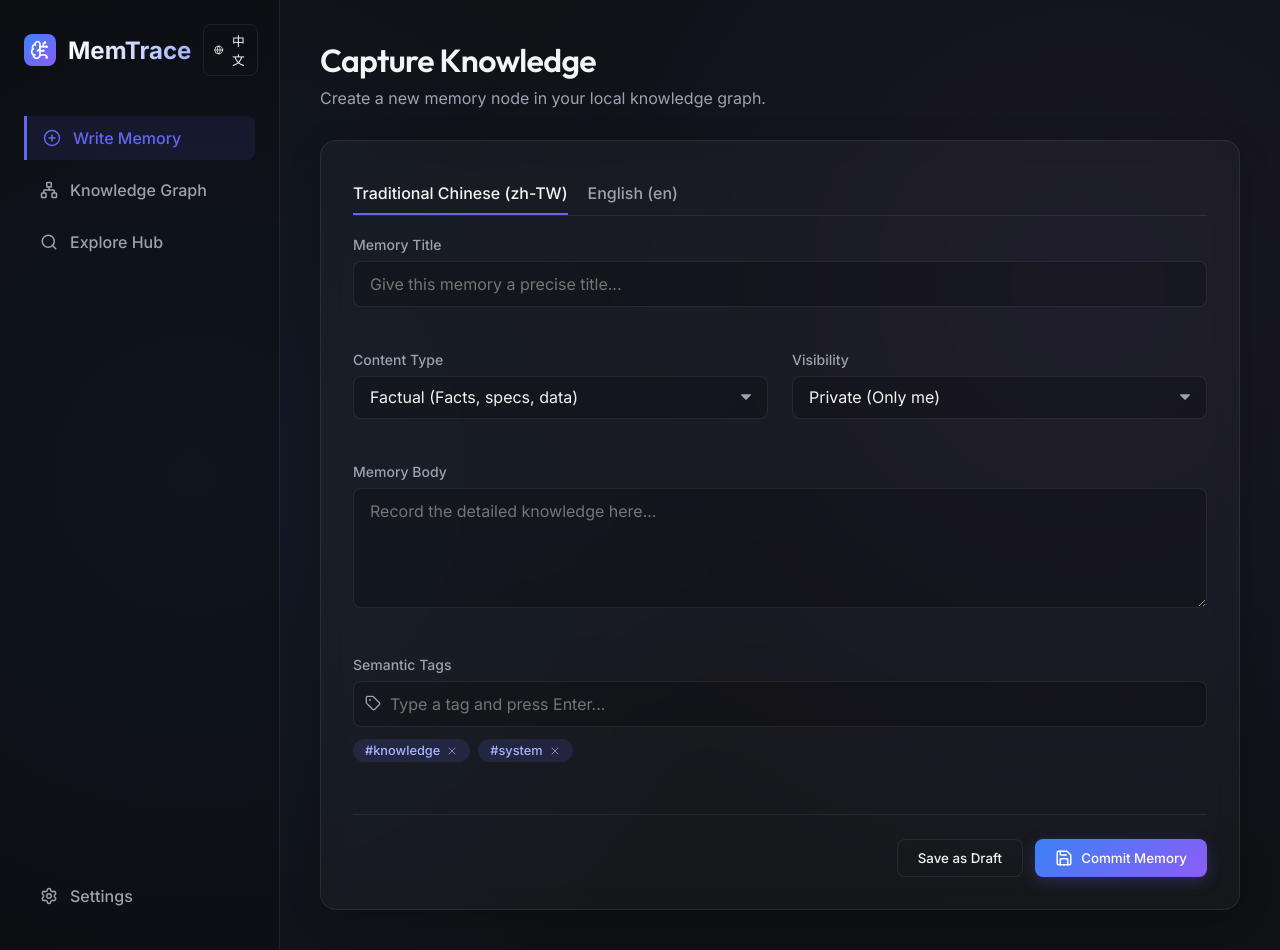
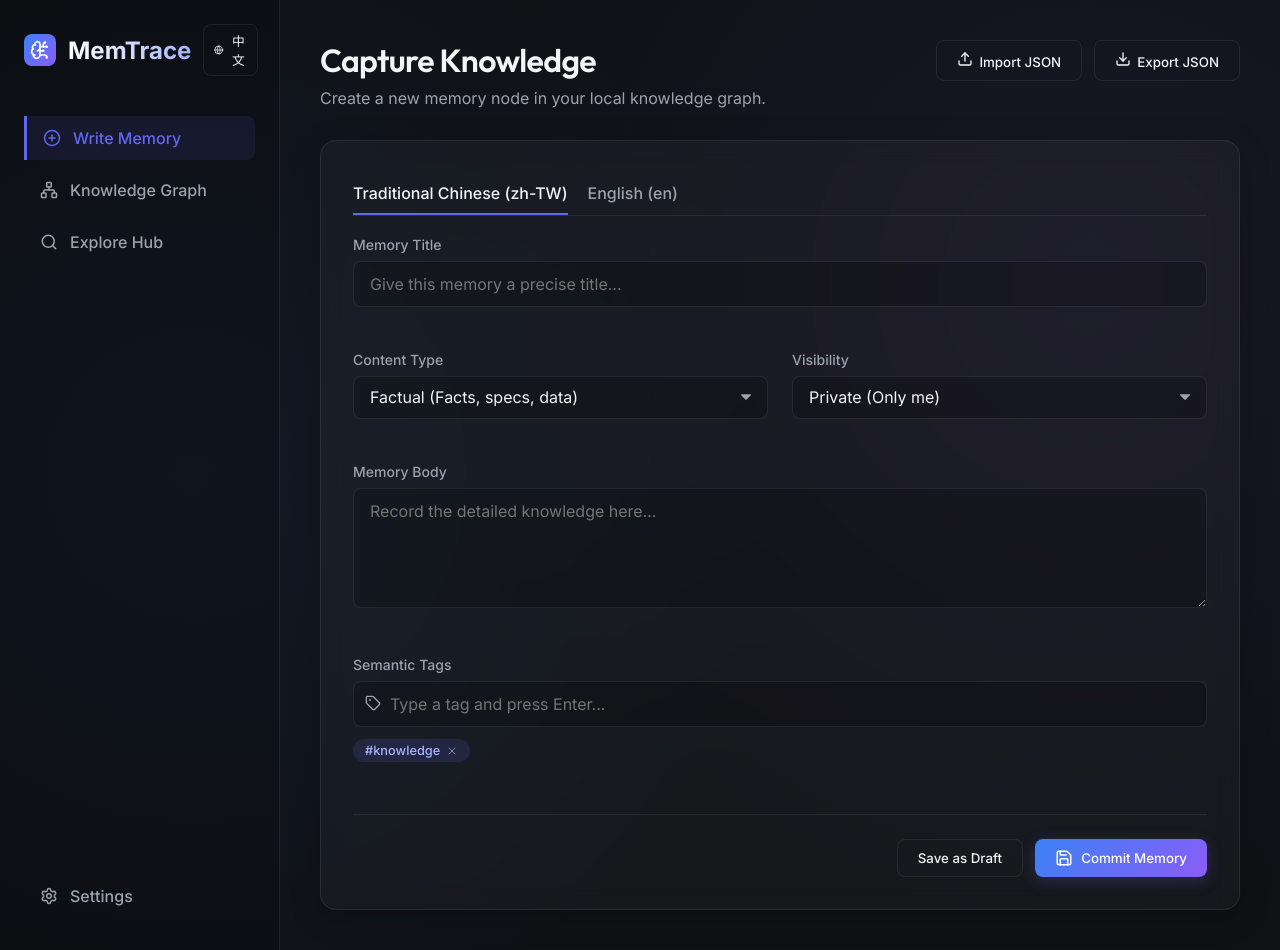
Before and after one commit to wei-nan/MemTrace, a React (Vite) app in the folder packages/ui/: page / in a window 1280 px wide. Built offline with nearby package versions, Linux system fonts and the light colour scheme.

Commit message:
feat: implement bilingual i18n support, define system specifications, and scaffold the memory creation UI

```diff
--- a/packages/ui/src/App.tsx
+++ b/packages/ui/src/App.tsx
@@ -1,4 +1,4 @@
-import { useState } from 'react';
+import { useState, useRef } from 'react';
 import { useTranslation } from 'react-i18next';
 import {
   Network,
@@ -9,14 +9,24 @@ import {
   BrainCircuit,
   Tag as TagIcon,
   X,
-  Globe
+  Globe,
+  Download,
+  Upload
 } from 'lucide-react';
 import './index.css';
 
 function App() {
   const { t, i18n } = useTranslation();
+  const fileInputRef = useRef<HTMLInputElement>(null);
+
   const [activeTab, setActiveTab] = useState<'zh' | 'en'>('zh');
-  const [tags, setTags] = useState<string[]>(['knowledge', 'system']);
+
+  // Memory States
+  const [titles, setTitles] = useState({ zh: '', en: '' });
+  const [bodies, setBodies] = useState({ zh: '', en: '' });
+  const [contentType, setContentType] = useState('factual');
+  const [visibility, setVisibility] = useState('private');
+  const [tags, setTags] = useState<string[]>(['knowledge']);
   const [currentTag, setCurrentTag] = useState('');
 
   const handleAddTag = (e: React.KeyboardEvent) => {
@@ -35,9 +45,81 @@ function App() {
     i18n.changeLanguage(i18n.language === 'zh-TW' ? 'en' : 'zh-TW');
   };
 
+  // EXPORT FEATURE
+  const handleExport = () => {
+    const memoryNode = {
+      id: "mem_" + Math.random().toString(36).substr(2, 6),
+      schema_version: "1.0",
+      title: {
+        "zh-TW": titles.zh,
+        "en": titles.en
+      },
+      content: {
+        type: contentType,
+        body: {
+          "zh-TW": bodies.zh,
+          "en": bodies.en
+        }
+      },
+      tags: tags,
+      visibility: visibility,
+      provenance: {
+        author: "local-user",
+        created_at: new Date().toISOString(),
+        signature: "sha256:generated-offline",
+        source_type: "human"
+      },
+      trust: {
+        score: 1.0,
+        dimensions: { accuracy: 1.0, freshness: 1.0, utility: 1.0, author_rep: 1.0 },
+        votes: { up: 0, down: 0, verifications: 0 }
+      }
+    };
+
+    const blob = new Blob([JSON.stringify(memoryNode, null, 2)], { type: 'application/json' });
+    const url = URL.createObjectURL(blob);
+    const a = document.createElement('a');
+    a.href = url;
+    a.download = `${memoryNode.id}.json`;
+    a.click();
+    URL.revokeObjectURL(url);
+  };
+
+  // IMPORT FEATURE
+  const handleImport = (e: React.ChangeEvent<HTMLInputElement>) => {
+    const file = e.target.files?.[0];
+    if (!file) return;
+
+    const reader = new FileReader();
+    reader.onload = (event) => {
+      try {
+        const json = JSON.parse(event.target?.result as string);
+        if (json.schema_version) {
+          setTitles({
+            zh: json.title?.['zh-TW'] || '',
+            en: json.title?.en || ''
+          });
+          setBodies({
+            zh: json.content?.body?.['zh-TW'] || '',
+            en: json.content?.body?.en || ''
+          });
+          setContentType(json.content?.type || 'factual');
+          setVisibility(json.visibility || 'private');
+          setTags(json.tags || []);
+          alert('Memory imported successfully!');
+        } else {
+          alert('Invalid MemTrace node format.');
+        }
+      } catch (err) {
+        alert('Failed to parse JSON file.');
+      }
+    };
+    reader.readAsText(file);
+    if (fileInputRef.current) fileInputRef.current.value = '';
+  };
+
   return (
     <div className="app-container">
-      {/* Sidebar Layout */}
       <aside className="sidebar">
         <div className="brand" style={{ justifyContent: 'space-between' }}>
           <div style={{ display: 'flex', alignItems: 'center', gap: '12px' }}>
@@ -80,11 +162,31 @@ function App() {
         </div>
       </aside>
 
-      {/* Main Content Area */}
       <main className="main-content">
-        <header className="page-header animate-fade-in">
-          <h1 className="page-title">{t('header.title')}</h1>
-          <p className="page-subtitle">{t('header.subtitle')}</p>
+        <header className="page-header animate-fade-in" style={{ display: 'flex', justifyContent: 'space-between', alignItems: 'flex-start' }}>
+          <div>
+            <h1 className="page-title">{t('header.title')}</h1>
+            <p className="page-subtitle">{t('header.subtitle')}</p>
+          </div>
+
+          {/* Export / Import Controls */}
+          <div style={{ display: 'flex', gap: '12px' }}>
+            <input
+              type="file"
+              accept=".json"
+              ref={fileInputRef}
+              style={{ display: 'none' }}
+              onChange={handleImport}
+            />
+            <button className="btn-secondary" onClick={() => fileInputRef.current?.click()}>
+              <Upload size={16} style={{ marginRight: '6px' }} />
+              {t('form.importLocal')}
+            </button>
+            <button className="btn-secondary" onClick={handleExport}>
+              <Download size={16} style={{ marginRight: '6px' }} />
+              {t('form.exportLocal')}
+            </button>
+          </div>
         </header>
 
         <form className="glass-panel animate-fade-in" style={{ padding: '32px', animationDelay: '0.1s' }} onSubmit={(e) => e.preventDefault()}>
@@ -110,12 +212,14 @@ function App() {
                 type="text"
                 className="form-input"
                 placeholder={t('form.titleP')}
+                value={activeTab === 'zh' ? titles.zh : titles.en}
+                onChange={(e) => setTitles({ ...titles, [activeTab]: e.target.value })}
               />
             </div>
 
             <div className="form-group">
               <label className="form-label">{t('form.type')}</label>
-              <select className="form-select">
+              <select className="form-select" value={contentType} onChange={(e) => setContentType(e.target.value)}>
                 <option value="factual">{t('form.type_factual')}</option>
                 <option value="procedural">{t('form.type_procedural')}</option>
                 <option value="preference">{t('form.type_preference')}</option>
@@ -125,7 +229,7 @@ function App() {
 
             <div className="form-group">
               <label className="form-label">{t('form.vis')}</label>
-              <select className="form-select">
+              <select className="form-select" value={visibility} onChange={(e) => setVisibility(e.target.value)}>
                 <option value="private">{t('form.vis_private')}</option>
                 <option value="team">{t('form.vis_team')}</option>
                 <option value="public">{t('form.vis_public')}</option>
@@ -137,6 +241,8 @@ function App() {
               <textarea
                 className="form-textarea"
                 placeholder={t('form.bodyP')}
+                value={activeTab === 'zh' ? bodies.zh : bodies.en}
+                onChange={(e) => setBodies({ ...bodies, [activeTab]: e.target.value })}
               ></textarea>
             </div>
 
--- a/packages/ui/src/i18n.ts
+++ b/packages/ui/src/i18n.ts
@@ -34,7 +34,9 @@ const resources = {
         tags: '語義標籤',
         tagsP: '輸入標籤後按下 Enter...',
         saveDraft: '儲存草稿',
-        commit: '提交記憶'
+        commit: '提交記憶',
+        exportLocal: '匯出JSON',
+        importLocal: '匯入JSON'
       }
     }
   },
@@ -69,7 +71,9 @@ const resources = {
         tags: 'Semantic Tags',
         tagsP: 'Type a tag and press Enter...',
         saveDraft: 'Save as Draft',
-        commit: 'Commit Memory'
+        commit: 'Commit Memory',
+        exportLocal: 'Export JSON',
+        importLocal: 'Import JSON'
       }
     }
   }
@@ -82,7 +86,7 @@ i18n
     resources,
     fallbackLng: 'zh-TW',
     interpolation: {
-      escapeValue: false, // react already safes from xss
+      escapeValue: false,
     }
   });
 
```
Also changed, not shown: 1 other file (tests, documents, lock files or other folders).
